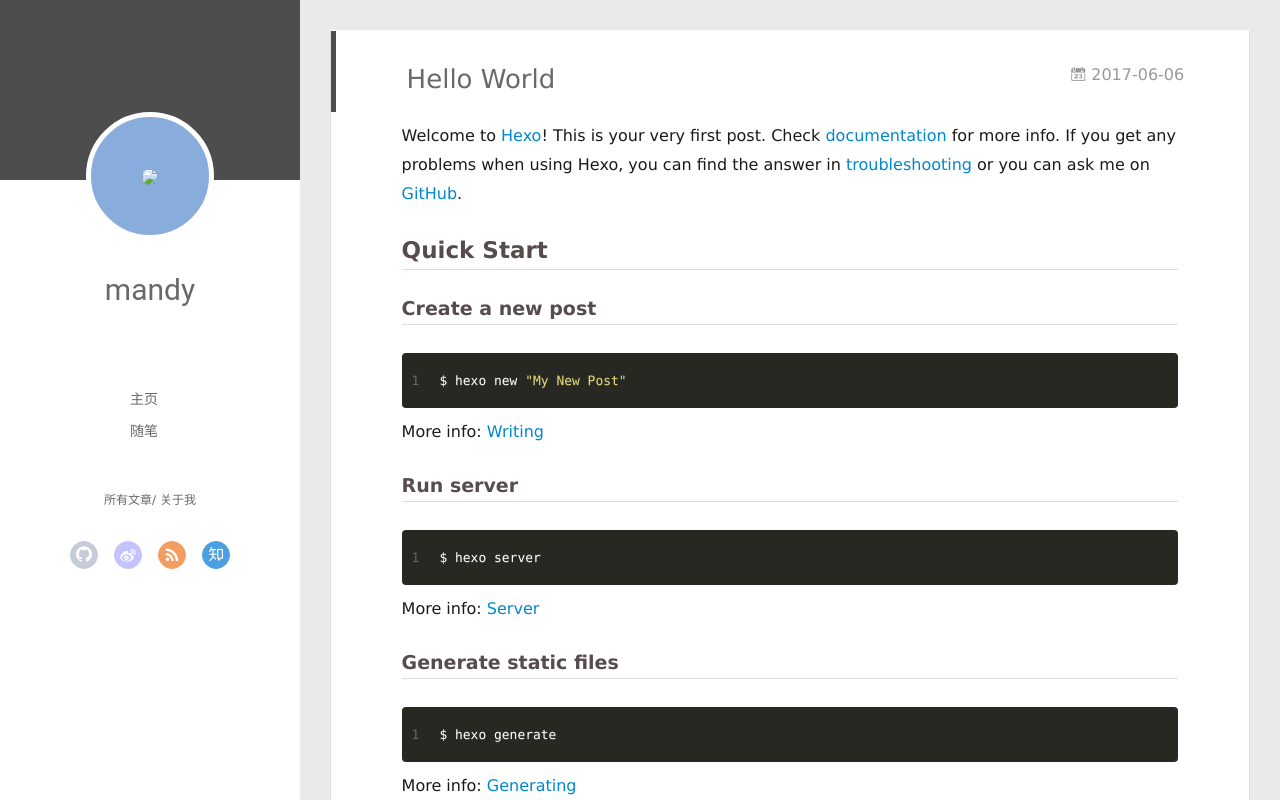
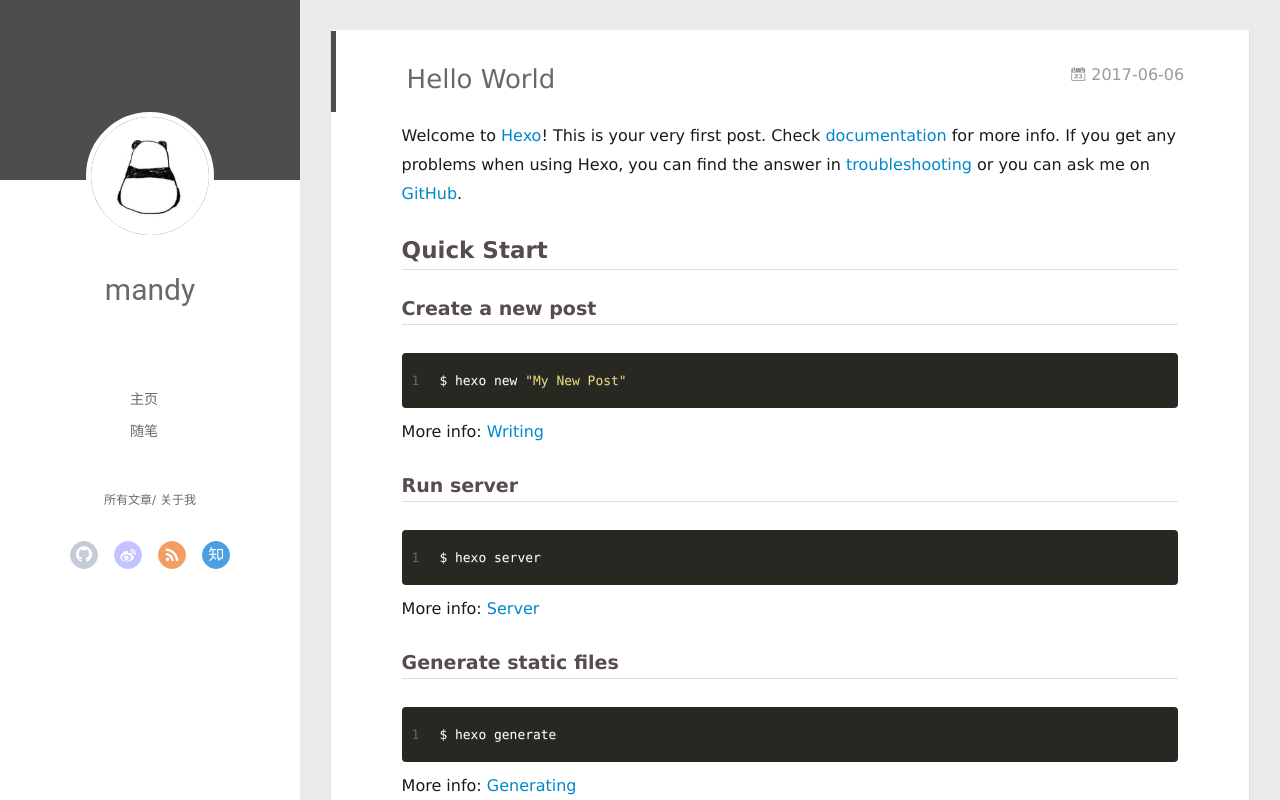
Before and after one commit to mandyer/mandy.github.io, a plain HTML site: page index.html in a window 1280 px wide. Drawn offline with Linux system fonts and the light colour scheme; no server answers.

Commit message:
Site updated: 2017-06-06 16:39:59

```diff
--- a/index.html
+++ b/index.html
@@ -6,7 +6,7 @@
   <meta name="renderer" content="webkit">
   <meta http-equiv="X-UA-Compatible" content="IE=edge" >
   <link rel="dns-prefetch" href="http://yoursite.com">
-  <title>Hexo</title>
+  <title>mandyer的博客</title>
   <meta name="viewport" content="width=device-width, initial-scale=1, maximum-scale=1">
   <meta property="og:type" content="website">
 <meta property="og:title" content="Hexo">
@@ -42,7 +42,7 @@
 <div class="intrude-less">
 	<header id="header" class="inner">
 		<a href="/" class="profilepic">
-			<img src="../head.jpeg" class="js-avatar">
+			<img src="../img/head.jpeg" class="js-avatar">
 		</a>
 		<hgroup>
 		  <h1 class="header-author"><a href="/">mandy</a></h1>
@@ -93,7 +93,7 @@
 	<div class="intrude-less">
 		<header id="header" class="inner">
 			<div class="profilepic">
-				<img src="../head.jpeg" class="js-avatar">
+				<img src="../img/head.jpeg" class="js-avatar">
 			</div>
 			<hgroup>
 			  <h1 class="header-author js-header-author">mandy</h1>
```
